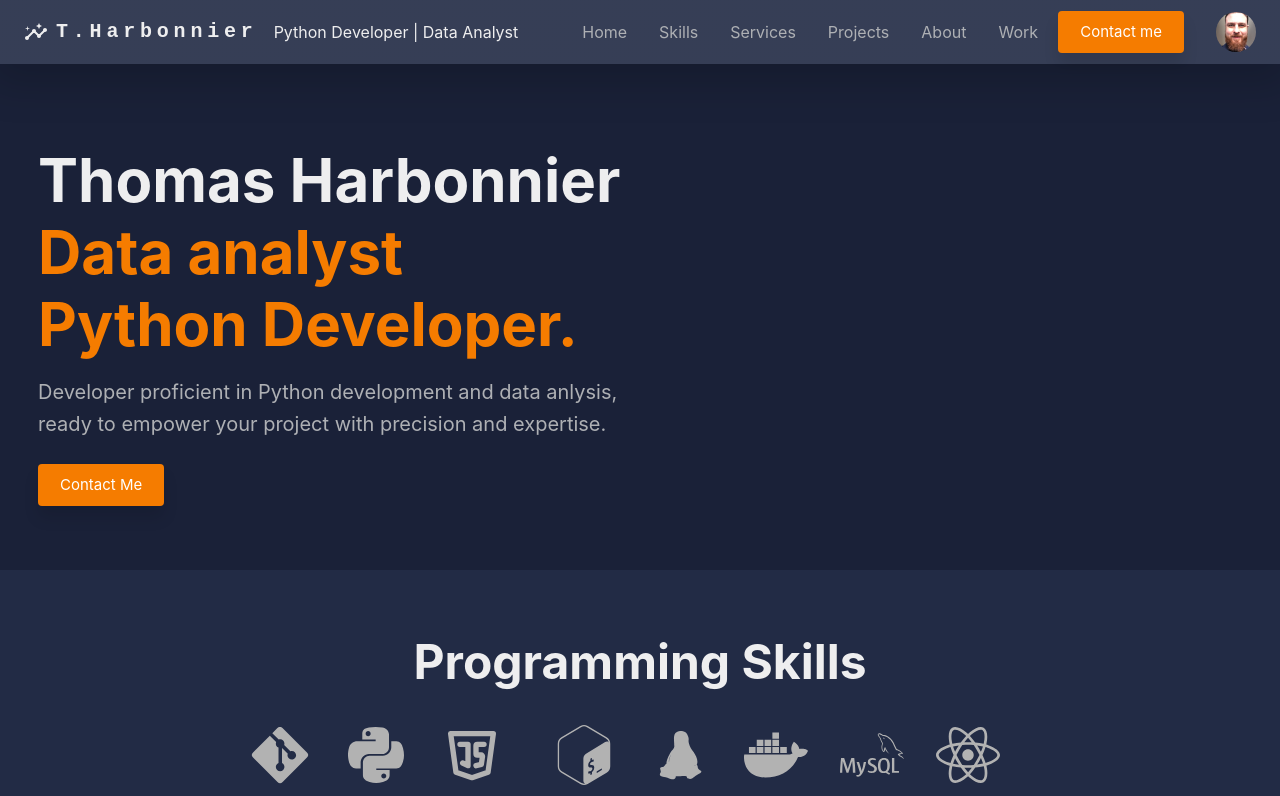
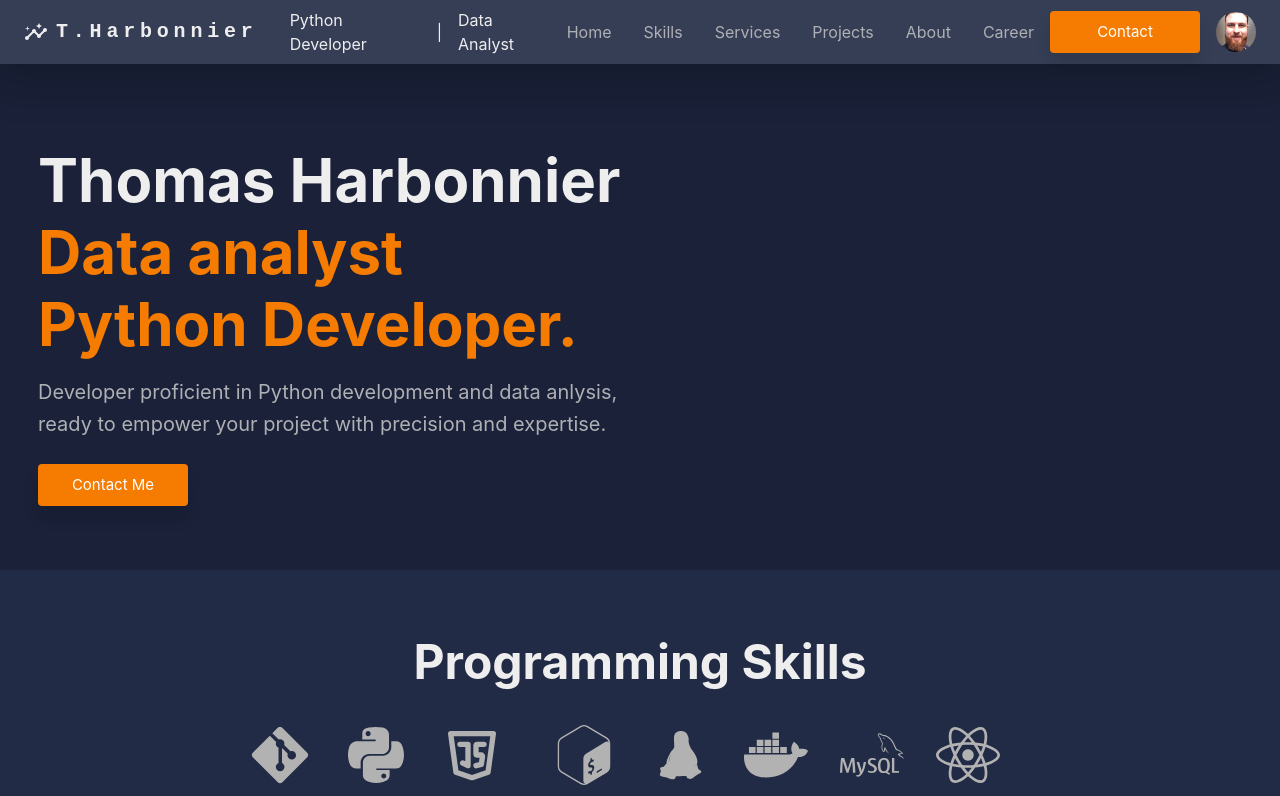
Before and after one commit to ThomasHarb/home, a React (Create React App) app: page / in a window 1280 px wide. Shown: the top 796 px of the page. Built offline with nearby package versions, Linux system fonts and the light colour scheme.

Commit message:
Correction on topbar career path and services

```diff
--- a/src/layouts/Main/components/Topbar/Topbar.js
+++ b/src/layouts/Main/components/Topbar/Topbar.js
@@ -41,7 +41,6 @@ function Topbar() {
           <InsightsIcon sx={{ display: { xs: "none", md: "flex" }, mr: 1 }} />
           <Typography
             variant="h6"
-            noWrap
             component="a"
             href="#app-bar-with-responsive-menu"
             sx={{
@@ -58,9 +57,24 @@ function Topbar() {
           </Typography>
           <Typography
             justifyContent={"center"}
-            sx={{ display: { xs: "none", md: "flex" } }}
+            marginLeft={2}
+            sx={{ display: { xs: "none", md: "none", lg: "flex" } }}
           >
-            Python Developer | Data Analyst
+            Python Developer
+          </Typography>
+          <Typography
+            justifyContent={"center"}
+            marginLeft={2}
+            sx={{ display: { xs: "none", md: "none", lg: "flex" } }}
+          >
+            |
+          </Typography>
+          <Typography
+            justifyContent={"center"}
+            marginLeft={2}
+            sx={{ display: { xs: "none", md: "none", lg: "flex" } }}
+          >
+            Data Analyst
           </Typography>
           <Box sx={{ flexGrow: 1, display: { xs: "flex", md: "none" } }}>
             <IconButton onClick={handleOpenUserMenu} sx={{ p: 0 }}>
@@ -139,7 +153,7 @@ function Topbar() {
                   href="#work"
                   color="textSecondary"
                 >
-                  Work
+                  Career
                 </Link>
               </MenuItem>
               <MenuItem onClick={handleCloseUserMenu}>
@@ -175,7 +189,7 @@ function Topbar() {
           </Typography>
           <Box
             sx={{ flexGrow: 1, display: { xs: "none", md: "flex" } }}
-            marginLeft={8}
+            marginLeft={2}
           >
             <Link
               underline="none"
@@ -228,13 +242,17 @@ function Topbar() {
               href="#work"
               color="textSecondary"
               marginLeft={4}
+              marginRight={2}
             >
-              Work
+              Career
             </Link>
           </Box>
           <Box
-            sx={{ flexGrow: 0, display: { xs: "none", md: "flex" } }}
-            marginRight={4}
+            sx={{
+              flexGrow: 1,
+              display: { xs: "none", md: "flex", lg: "flex" },
+            }}
+            marginRight={2}
           >
             <Button
               variant="contained"
@@ -243,12 +261,20 @@ function Topbar() {
               target="blank"
               href="https://thomasharb.github.io/contact/"
               size="large"
+              sx={{
+                minWidth: 150,
+              }}
             >
-              Contact me
+              Contact
             </Button>
           </Box>
 
-          <Box sx={{ flexGrow: 0 }}>
+          <Box
+            sx={{
+              flexGrow: 1,
+              display: { xs: "flex", md: "none", lg: "flex" },
+            }}
+          >
             <Tooltip title="T.Harbonnier Python Developer | Data analyst">
               <Avatar alt="Thomas Harbonnier" src={Photo} />
             </Tooltip>
--- a/src/views/landingPages/Home/components/DemoPages/DemoPages.js
+++ b/src/views/landingPages/Home/components/DemoPages/DemoPages.js
@@ -41,13 +41,13 @@ const DemoPages = () => {
       </Typography>
       {[
         {
-          title: "Pathoquest",
+          title: "Bioinformatics engineer | Data Analyst",
           date: "Nov 2020 - Janv 2024",
-          details: "Bioinformatics engineer",
+          details: "Pathoquest",
           icon: LaptopMacIcon,
         },
         {
-          title: "MSc in Bioinformatics and Data science",
+          title: "MSc in Bioinformatics & Data science",
           date: "Sept 2019 - Sept 2020",
           details: "Nantes University",
           icon: SchoolIcon,
--- a/src/views/landingPages/Home/components/Hero/Hero.js
+++ b/src/views/landingPages/Home/components/Hero/Hero.js
@@ -73,15 +73,18 @@ const Hero = () => {
                   display="flex"
                   flexDirection={{ xs: "column", sm: "row" }}
                   alignItems={{ xs: "stretched", sm: "flex-start" }}
+                  centered
                 >
                   <Button
                     component={"a"}
                     variant="contained"
                     color="primary"
                     size="large"
-                    /* fullWidth={isMd ? false : true} */
                     href={"https://thomasharb.github.io/contact/"}
                     target={"_blank"}
+                    sx={{
+                      width: 150,
+                    }}
                   >
                     Contact Me
                   </Button>
--- a/src/views/landingPages/Home/components/Highlights/Highlights.js
+++ b/src/views/landingPages/Home/components/Highlights/Highlights.js
@@ -21,7 +21,7 @@ const Highlights = () => {
       <Grid container spacing={2}>
         {[
           {
-            title: "Data scientist",
+            title: "Data Scientist",
             subtitle:
               "Unraveling the data mysteries ans crafting solutions - Here to turn your data into innovation.",
             icon: (
@@ -65,7 +65,7 @@ const Highlights = () => {
             ),
           },
           {
-            title: "Data analyst",
+            title: "Data Analyst",
             subtitle:
               "Unleashing the power of data through meticulous analysis - Ready to transform your insights into action.",
             icon: (
@@ -87,7 +87,7 @@ const Highlights = () => {
             ),
           },
           {
-            title: "Web developer",
+            title: "Web Developer",
             subtitle: "Designing Interfaces, Connecting Audiences.",
             icon: (
               <svg
```
